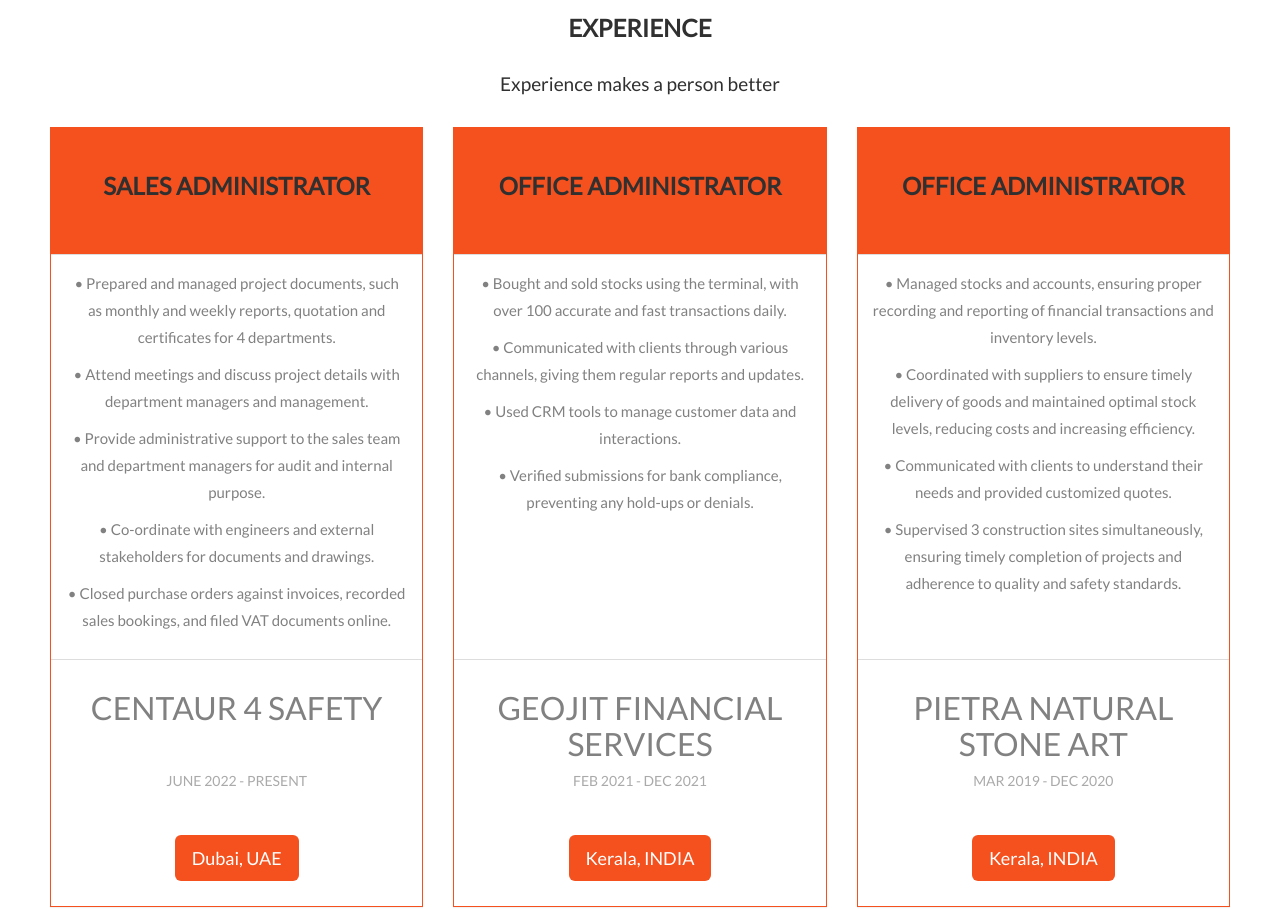
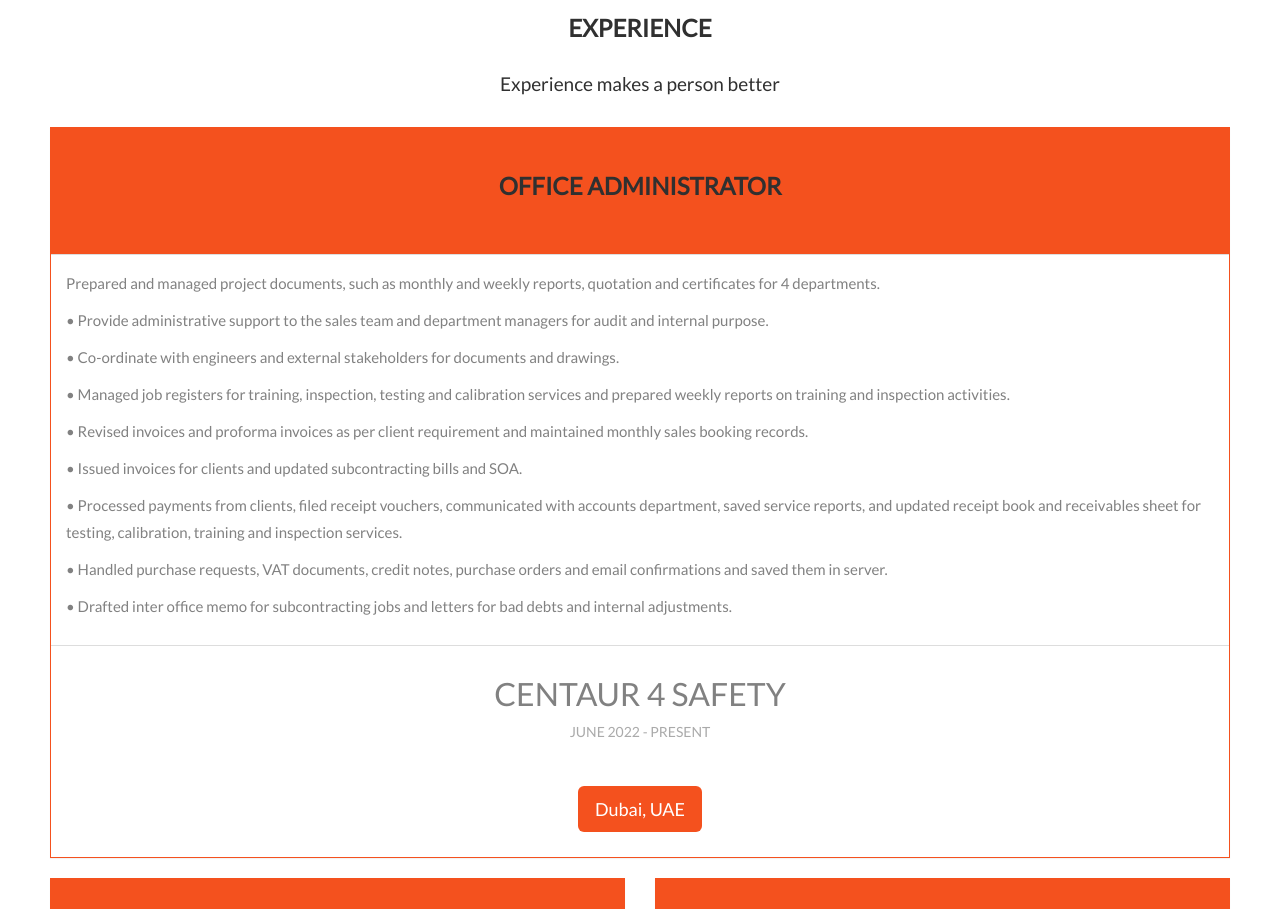
Before and after one commit to AAMIR22/MyProfile, a plain HTML site: page index.html in a window 1280 px wide. Shown: the part 3860-4769 px from the top of the page. Drawn offline with nearby package versions, Linux system fonts and the light colour scheme.

Commit message:
Add files via upload

```diff
--- a/index.html
+++ b/index.html
@@ -383,36 +383,40 @@
     <h4>Experience makes a person better</h4>
   </div>
   <div class="row slideanim">
-    <div class="col-sm-4 col-xs-12">
+    <div class="col-sm-12 col-xs-12">
       <div class="panel panel-default text-center">
         <div class="panel-heading">
-          <h2>SALES ADMINISTRATOR</h2>
+          <h2>OFFICE ADMINISTRATOR</h2>
         </div>
-        <div class="panel-body">
-          <p><strong></strong>•	Prepared and managed project documents, such as monthly and weekly reports, quotation and certificates for 4 departments. </p>
-          <p><strong></strong>•	Attend meetings and discuss project details with department managers and management.</p>
+        <div class="panel-body text-left">
+          <p><strong></strong>	Prepared and managed project documents, such as monthly and weekly reports, quotation and certificates for 4 departments. </p>
           <p><strong></strong>•	Provide administrative support to the sales team and department managers for audit and internal purpose.</p>
           <p><strong></strong>•	Co-ordinate with engineers and external stakeholders for documents and drawings.</p>
-          <p><strong></strong>•	Closed purchase orders against invoices, recorded sales bookings, and filed VAT documents online.</p>
+          <p><strong></strong>•	Managed job registers for training, inspection, testing and calibration services and prepared weekly reports on training and inspection activities.</p>
+          <p><strong></strong>•	Revised invoices and proforma invoices as per client requirement and maintained monthly sales booking records.</p>
+          <p><strong></strong>•	Issued invoices for clients and updated subcontracting bills and SOA.</p>
+          <p><strong></strong>•	Processed payments from clients, filed receipt vouchers, communicated with accounts department, saved service reports, and updated receipt book and receivables sheet for testing, calibration, training and inspection services.</p>
+          <p><strong></strong>•	Handled purchase requests, VAT documents, credit notes, purchase orders and email confirmations and saved them in server.</p>
+          <p><strong></strong>•	Drafted inter office memo for subcontracting jobs and letters for bad debts and internal adjustments.</p>
         </div>
         <div class="panel-footer">
-          <h3>CENTAUR 4 SAFETY<BR><BR></h3>
+          <h3>CENTAUR 4 SAFETY</h3>
           <h4>JUNE 2022 - PRESENT</h4>
           <button class="btn btn-lg">Dubai, UAE</button>
         </div>
       </div>
     </div>
-    <div class="col-sm-4 col-xs-12">
+    <div class="col-sm-6 col-xs-12">
       <div class="panel panel-default text-center">
         <div class="panel-heading">
           <h2>OFFICE ADMINISTRATOR</h2>
         </div>
-        <div class="panel-body">
+        <div class="panel-body text-left">
           <p><strong></strong>•	Bought and sold stocks using the terminal, with over 100 accurate and fast transactions daily.</p>
           <p><strong></strong>•	Communicated with clients through various channels, giving them regular reports and updates.</p>
+          <p><strong></strong>•	Verified submissions for bank compliance, preventing any hold-ups or denials.</p>
           <p><strong></strong>•	Used CRM tools to manage customer data and interactions.</p>
-          <p><strong></strong>•	Verified submissions for bank compliance, preventing any hold-ups or denials.</p>
-          <p><strong></strong><BR><BR><BR><BR></p>
+          <br>
         </div>
         <div class="panel-footer">
           <h3>GEOJIT FINANCIAL SERVICES</h3>
@@ -421,17 +425,17 @@
         </div>
       </div>
     </div>
-    <div class="col-sm-4 col-xs-12">
+    <div class="col-sm-6 col-xs-12">
       <div class="panel panel-default text-center">
         <div class="panel-heading">
           <h2>OFFICE ADMINISTRATOR</h2>
         </div>
-        <div class="panel-body">
+        <div class="panel-body text-left">
           <p><strong></strong>• Managed stocks and accounts, ensuring proper recording and reporting of financial transactions and inventory levels.</p>
           <p><strong></strong>•	Coordinated with suppliers to ensure timely delivery of goods and maintained optimal stock levels, reducing costs and increasing efficiency.</p>
           <p><strong></strong>•	Communicated with clients to understand their needs and provided customized quotes.</p>
           <p><strong></strong>•	Supervised 3 construction sites simultaneously, ensuring timely completion of projects and adherence to quality and safety standards.</p>
-          <p><strong></strong><BR></p>
+
         </div>
         <div class="panel-footer">
           <h3>PIETRA NATURAL STONE ART</h3>
```
